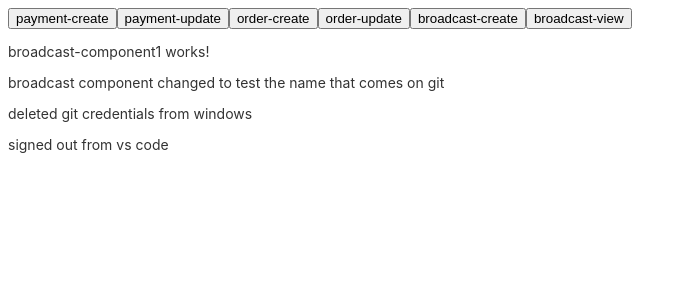
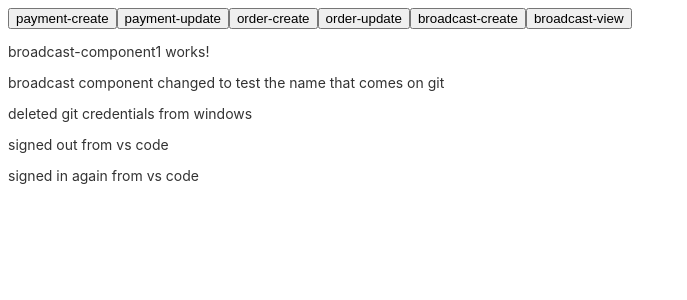
Before and after one commit to shreyavermaa/RoutingModules, an Angular app: page /broadcast in a window 1280 px wide. Both pictures are taken after a click on the button "broadcast-create". Shown: the top 300 px of the page, without its empty margins (0-687 px from the left). Built offline with nearby package versions, Linux system fonts and the light colour scheme.

Commit message:
signed in again into vs code

```diff
--- a/src/app/broadcast/broadcast-management/broadcast-component1/broadcast-component1.component.html
+++ b/src/app/broadcast/broadcast-management/broadcast-component1/broadcast-component1.component.html
@@ -2,3 +2,4 @@
 <p>broadcast component changed to test the name that comes on git</p>
 <p>deleted git credentials from windows</p>
 <p>signed out from vs code</p>
+<p>signed in again from vs code</p>
```
